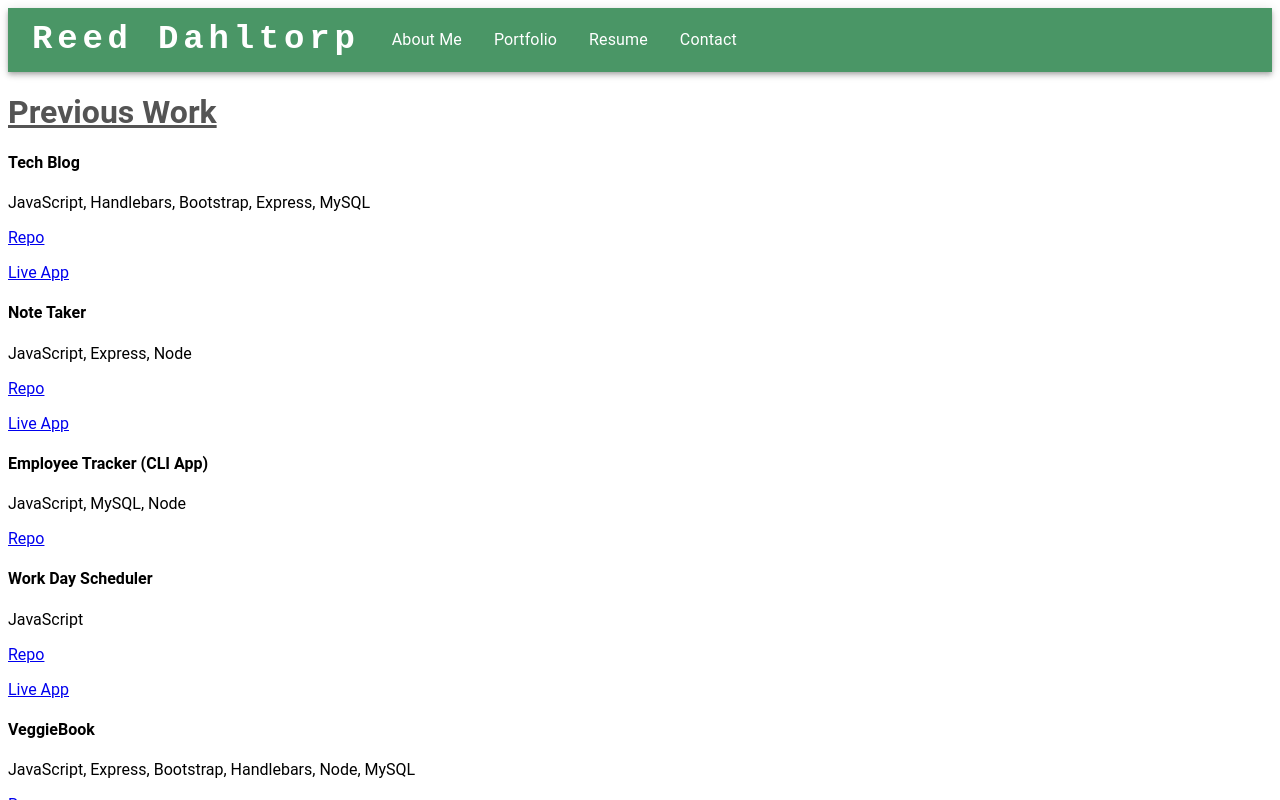
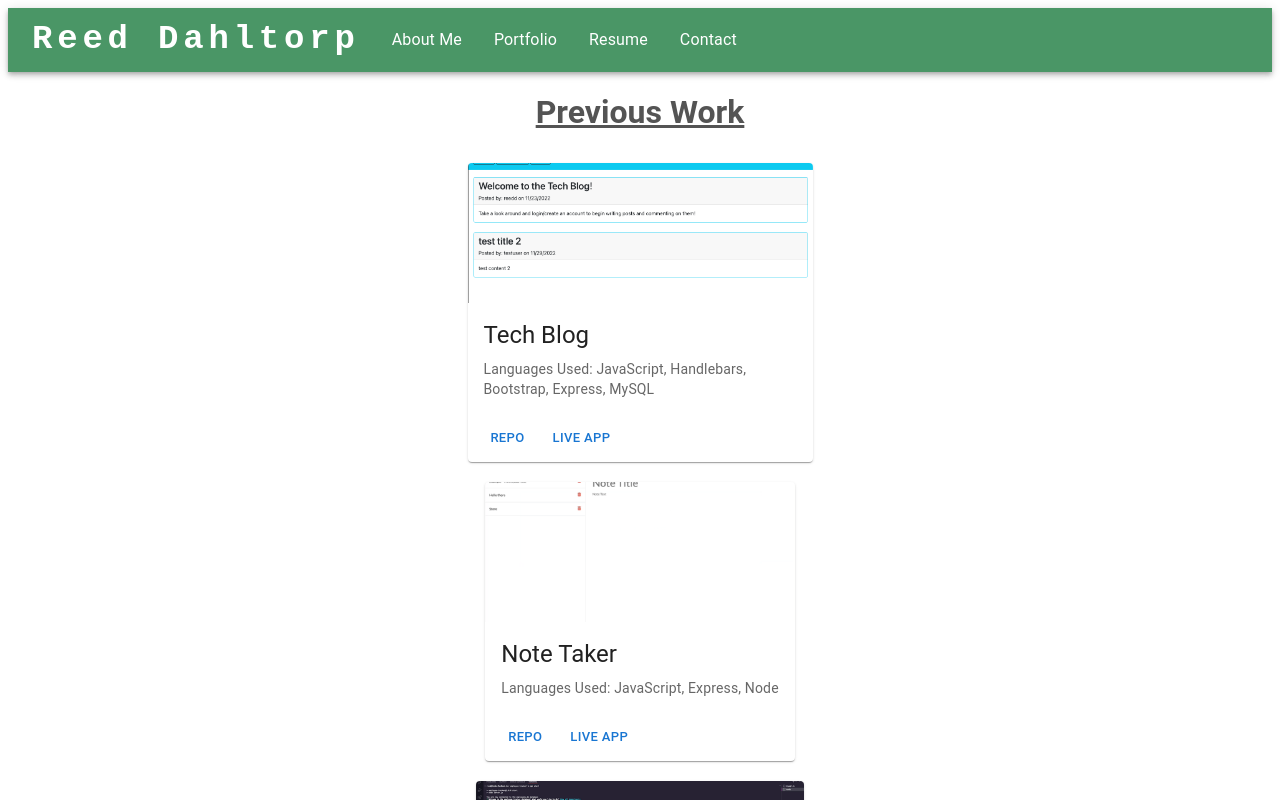
Before and after one commit to rdahltorp/rd-react-portfolio, a React (Create React App) app: page / in a window 1280 px wide. Both pictures are taken after a click on the item "Portfolio". Shown: the top 800 px of the page. Built offline with nearby package versions, Linux system fonts and the light colour scheme.

Commit message:
Added styling to Contact and Portfolio pages

```diff
--- a/src/App.css
+++ b/src/App.css
@@ -26,13 +26,42 @@ button {
 
 .footer {
     margin-top: auto;
-    margin-bottom: 2%;
 }
 
 .mainContainer {
     display: flex;
     flex-direction: column;
     align-items: center;
+}
+
+.formContainer {
+    display: flex;
+    flex-direction: column;
+    align-items: center;
+}
+
+input{
+    width: 175%;
+    margin: 10px;
+    border: 2px solid #4A9666;
+    border-radius: 10px;
+    padding: 3px 8px;
+}
+
+textarea {
+    width: 175%;
+    margin: 10px;
+    height: 150px;
+    border: 2px solid #4A9666;
+    border-radius: 10px;
+    padding: 3px 8px;
+}
+
+.errorMsg {
+    color: red;
+    text-decoration: underline;
+    font-size: small;
+    margin-top: 0px;
 }
 
 .profileImg {
@@ -63,3 +92,15 @@ button {
     border-radius: 10px;
     box-shadow: 10px 5px 15px #5454;
 }
+
+.project {
+    width: 60%;
+    height: 150px;
+    margin: 30px;
+}
+
+.techBlogImg {
+    background-image: url("./assets/images/projectImgs/techblog-screenshot.png");
+    background-size: cover;
+
+}
--- a/src/components/Pages/Contact.js
+++ b/src/components/Pages/Contact.js
@@ -67,7 +67,7 @@ export default function Contact() {
             return;
         }
 
-        alert(`Thank you for your message ${name}! At this time the contact form is under construction. To reach Reed please reachout via LinkedIn. Apologies for the inconvenience.`)
+        alert(`Thank you for your message, ${name}! At this time the contact form is under construction. To reach Reed please reachout via LinkedIn. Apologies for the inconvenience.`)
 
         setName('')
         setEmail('')
@@ -78,10 +78,13 @@ export default function Contact() {
     //alert('Thank you for visiting the Contact page. We apologize but this page is currently under construction. If you would like to contact Reed please reachout via LinkedIn. Apologies for the inconvenience.')
 
     return (
-        <div>
-            <h1>Contact Me</h1>
-            <p>Want to work together? Curious about one of my projects or background? Want to talk Dungeons and Dragons or Star Wars? Fill out the form below and I will get back to you as soon as I can!</p>
-            <form>
+        <div className="mainContainer">
+            <div className="profileDesc">
+                <h1 className="aboutMeTitle">Contact Me</h1>
+                <p>Want to work together? Curious about one of my projects or background? Want to talk Dungeons and Dragons or Star Wars?</p>
+                <p>Fill out the form below and I will get back to you as soon as I can!</p>
+            </div>
+            <form className="formContainer">
                 <input
                     value={name}
                     name='name'
@@ -92,7 +95,7 @@ export default function Contact() {
                 />
                 {nameMissingError && (
                     <div>
-                        <p className="error-text">{nameMissingError}</p>
+                        <p className="errorMsg">{nameMissingError}</p>
                     </div>
                 )}
                 <input
@@ -105,7 +108,7 @@ export default function Contact() {
                 />
                 {emailMissingError && (
                     <div>
-                        <p className="error-text">{emailMissingError}</p>
+                        <p className="errorMsg">{emailMissingError}</p>
                     </div>
                 )}
                 <textarea
@@ -117,14 +120,14 @@ export default function Contact() {
                 />
                 {messageMissingError && (
                     <div>
-                        <p className="error-text">{messageMissingError}</p>
+                        <p className="errorMsg">{messageMissingError}</p>
                     </div>
                 )}
                 <button type="button" onClick={handleFormSubmit}>Submit</button>
             </form>
             {errorMessage && (
                 <div>
-                    <p className="error-text">{errorMessage}</p>
+                    <p className="errorMsg">{errorMessage}</p>
                 </div>
             )}
         </div>
--- a/src/components/Pages/Portfolio.js
+++ b/src/components/Pages/Portfolio.js
@@ -1,44 +1,128 @@
-import React from "react";
+import * as React from 'react';
+import Card from '@mui/material/Card';
+import CardActions from '@mui/material/CardActions';
+import CardContent from '@mui/material/CardContent';
+import CardMedia from '@mui/material/CardMedia';
+import Button from '@mui/material/Button';
+import Typography from '@mui/material/Typography';
+import TechBlogImg from '../../assets/images/projectImgs/techblog-screenshot.png'
+import NoteTakerImg from '../../assets/images/projectImgs/note-taker-project-screenshot.png'
+import EmpTrackImg from '../../assets/images/projectImgs/employee-tracker-screenshot.png'
+import WorkSchedImg from '../../assets/images/projectImgs/day-scheduler-screenshot.png'
+import VeggieBookImg from '../../assets/images/projectImgs/veggiebook-screenshot.png'
+import NPSImg from '../../assets/images/projectImgs/parksearch-screenshot.png'
+import { width } from '@mui/system';
+
+const projects =[
+    {
+        name: 'Tech Blog',
+        langs: 'JavaScript, Handlebars, Bootstrap, Express, MySQL',
+        repoLink: 'https://github.com/rdahltorp/tech-blog',
+        liveApp: 'https://fast-woodland-06373.herokuapp.com/',
+        image: TechBlogImg,
+        title: 'Tech Blog',
+    },
+    {
+        name: 'Note Taker',
+        langs: 'JavaScript, Express, Node',
+        repoLink: 'https://github.com/rdahltorp/work-day-scheduler',
+        liveApp: 'https://protected-journey-05055.herokuapp.com/',
+        image: NoteTakerImg,
+        title: 'Note Taker',
+    },
+    {
+        name: 'Employee Tracker (CLI App)',
+        langs: 'JavaScript, MySQL, Node',
+        repoLink: 'https://github.com/rdahltorp/employee-tracker',
+        image: EmpTrackImg,
+        title: 'Employee Tracker',
+    },
+    {
+        name: 'Work Day Scheduler',
+        langs: 'JavaScript',
+        repoLink: 'https://github.com/rdahltorp/work-day-scheduler',
+        liveApp: 'https://rdahltorp.github.io/work-day-scheduler/',
+        image: WorkSchedImg,
+        title: 'Work Day Scheduler',
+    },
+    {
+        name: 'VeggieBook',
+        langs: 'JavaScript, Express, Bootstrap, Handlebars, Node, MySQL',
+        repoLink: 'https://github.com/bornoflightning/veggiebook',
+        liveApp: 'https://hidden-lake-21615.herokuapp.com/',
+        image: VeggieBookImg,
+        title: 'VeggieBook',
+    },
+    {
+        name: 'National Park Search',
+        langs: 'JavaScript, Materialize',
+        repoLink: 'https://github.com/dcavinder/park_search',
+        liveApp: 'https://fast-woodland-06373.herokuapp.com/',
+        image: NPSImg,
+        title: "National Parks Search",
+    },
+]
+
+// ------------------------Map template based on array above----------------------------
 
 export default function Portfolio() {
-    return (
-        <div>
-            <h1>Previous Work</h1>
-            <div className="Project-1 box">
-                <h4>Tech Blog</h4>
-                <p>JavaScript, Handlebars, Bootstrap, Express, MySQL</p>
-                <p><a href='https://github.com/rdahltorp/tech-blog' target="_blank" rel="noreferrer">Repo</a></p>
-                <p><a href='https://fast-woodland-06373.herokuapp.com/' target="_blank" rel="noreferrer">Live App</a></p>
-            </div>
-            <div className="Project-2 box">
-                <h4>Note Taker</h4>
-                <p>JavaScript, Express, Node</p>
-                <p><a href='https://github.com/rdahltorp/work-day-scheduler' target="_blank" rel="noreferrer">Repo</a></p>
-                <p><a href='https://protected-journey-05055.herokuapp.com/' target="_blank" rel="noreferrer">Live App</a></p>
-            </div>
-            <div className="Project-3 box">
-                <h4>Employee Tracker (CLI App)</h4>
-                <p>JavaScript, MySQL, Node</p>
-                <p><a href='https://github.com/rdahltorp/employee-tracker' target="_blank" rel="noreferrer">Repo</a></p>
-            </div>
-            <div className="Project-4 box">
-                <h4>Work Day Scheduler</h4>
-                <p>JavaScript</p>
-                <p><a href='https://github.com/rdahltorp/work-day-scheduler' target="_blank" rel="noreferrer">Repo</a></p>
-                <p><a href='https://rdahltorp.github.io/work-day-scheduler/' target="_blank" rel="noreferrer">Live App</a></p>
-            </div>
-            <div className="Project-5 box">
-                <h4>VeggieBook</h4>
-                <p>JavaScript, Express, Bootstrap, Handlebars, Node, MySQL</p>
-                <p><a href='https://github.com/bornoflightning/veggiebook' target="_blank" rel="noreferrer">Repo</a></p>
-                <p><a href='https://hidden-lake-21615.herokuapp.com/' target="_blank" rel="noreferrer">Live App</a></p>
-            </div>
-            <div className="Project-6 box">
-                <h4>Park Search</h4>
-                <p>Handlebars, Materialize</p>
-                <p><a href='https://github.com/dcavinder/park_search' target="_blank" rel="noreferrer">Repo</a></p>
-                <p><a href='https://dcavinder.github.io/park_search/' target="_blank" rel="noreferrer">Live App</a></p>
-            </div>
-        </div>
-    )
+  return (
+     <div className='mainContainer'>
+         <h1>Previous Work</h1>
+        {projects.map((project) => (
+            <Card sx={{ maxWidth: 345, margin: '10px' }}>
+                <CardMedia
+                    key={project.name}
+                    sx={{
+                        height: 140,
+                    }}
+                    image={project.image}
+                    title={project.title}
+                />
+                <CardContent>
+                    <Typography gutterBottom variant="h5" component="div">
+                        {project.name}
+                    </Typography>
+                    <Typography variant="body2" color="text.secondary">
+                        Languages Used: {project.langs}
+                    </Typography>
+                </CardContent>
+                <CardActions>
+                    <Button size="small" href={project.repoLink} target="_blank" rel="noreferrer">Repo</Button>
+                    <Button size="small" href={project.liveApp} target="_blank" rel="noreferrer">Live App</Button>
+                </CardActions>
+            </Card>
+        ))}
+    </div>
+    );
 }
+
+
+// ------------------------TEST CARD TEMPLATE----------------------------
+
+// export default function MediaCard() {
+//   return (
+//     <div className='mainContainer'>
+//         <h1>Previous Work</h1>
+//         <Card sx={{ maxWidth: 345 }}>
+//             <CardMedia
+//                 sx={{ height: 140 }}
+//                 image={projects[0].image}
+//                 title={projects[0].title}
+//             />
+//             <CardContent>
+//                 <Typography gutterBottom variant="h5" component="div">
+//                 {projects[0].name}
+//                 </Typography>
+//                 <Typography variant="body2" color="text.secondary">
+//                     Languages Used: {projects[0].langs}
+//                 </Typography>
+//             </CardContent>
+//             <CardActions>
+//                 <Button size="small" href={projects[0].repoLink} target="_blank" rel="noreferrer">Repo</Button>
+//                 <Button size="small" href={projects[0].liveApp} target="_blank" rel="noreferrer">Live App</Button>
+//             </CardActions>
+//         </Card>
+//     </div>
+//   );
+// }
```
